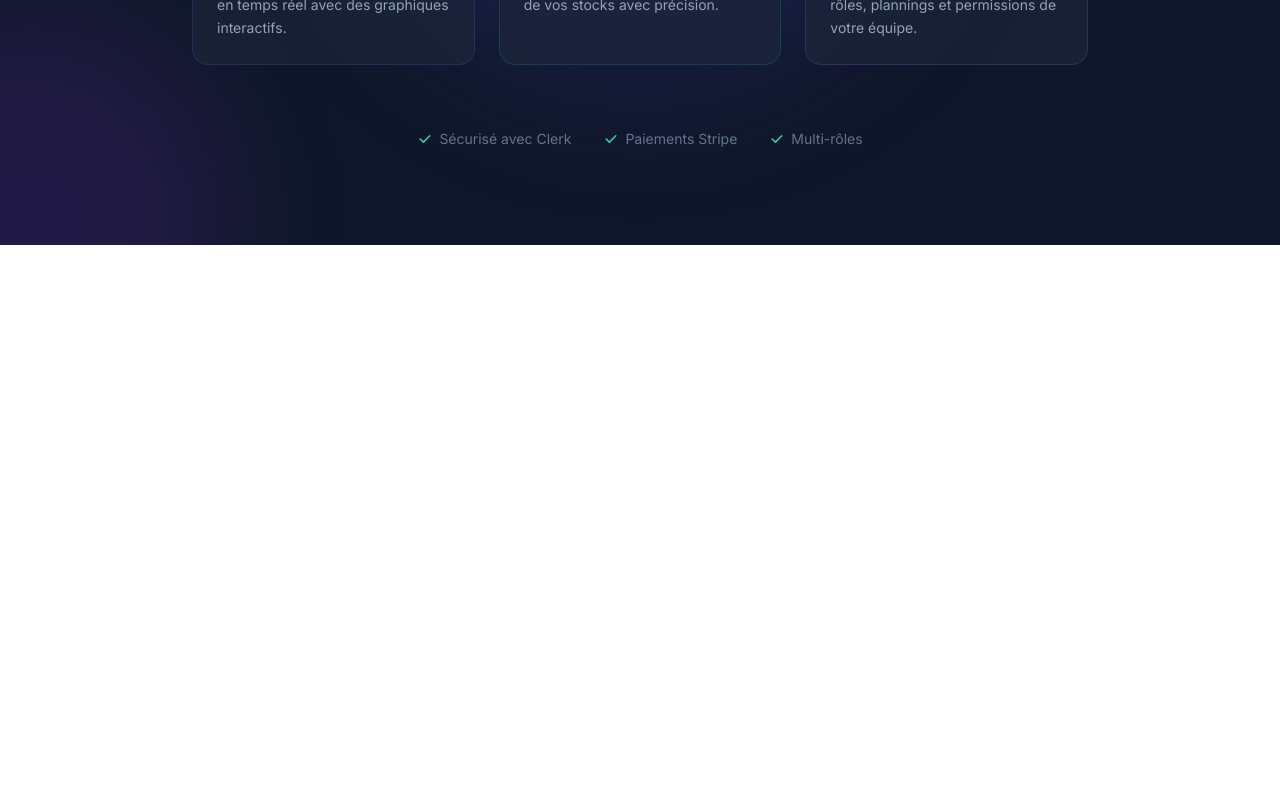
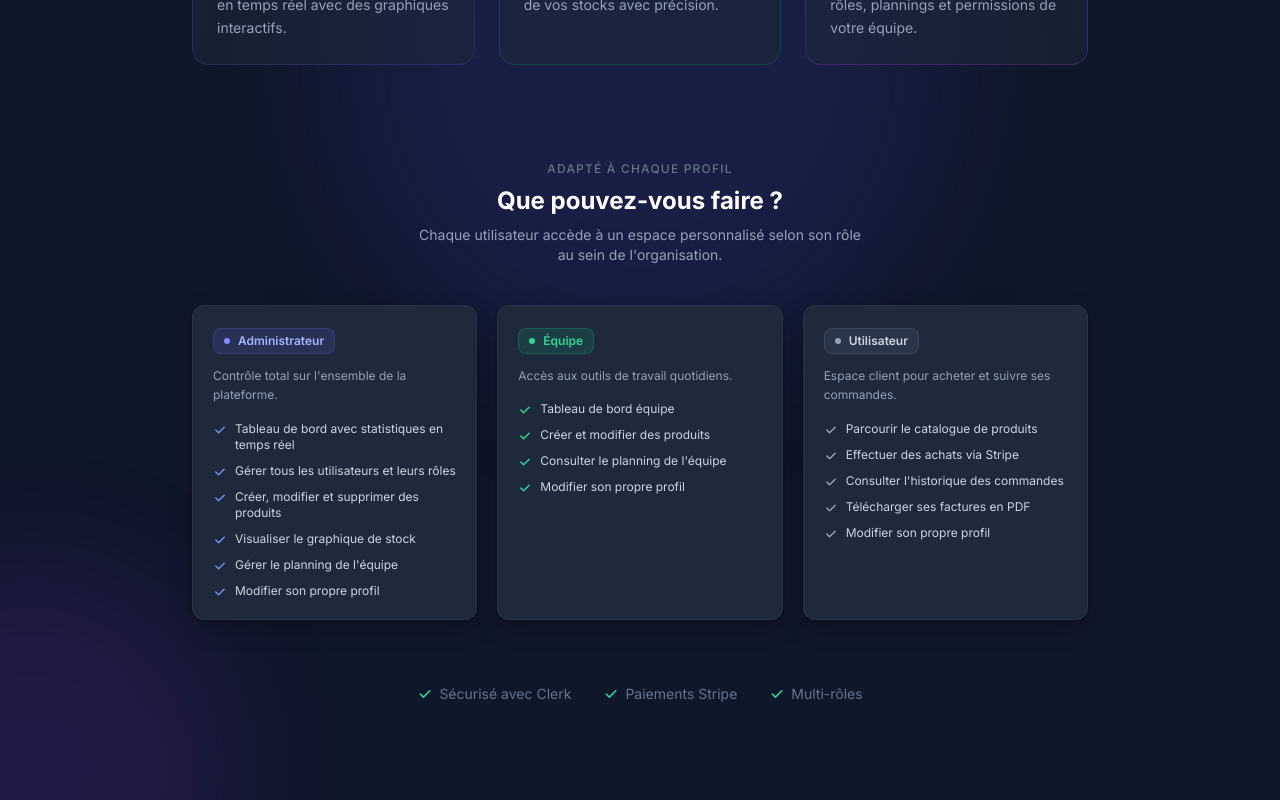
Before and after one commit to Boubacarkonate/socialErp, a Next.js app: page / in a window 1280 px wide. Shown: the part 666-1466 px from the top of the page. Before the commit the page ends 911 px from the top, so only its background shows below. Built offline with nearby package versions, Linux system fonts and the light colour scheme; no server answers.

Commit message:
feat(social-erp): ajout d'une section explicative par role sur la page d'accueil

```diff
--- a/app/page.tsx
+++ b/app/page.tsx
@@ -122,6 +122,106 @@ export default function Home() {
           })}
         </section>
 
+        {/* Role breakdown */}
+        <section className="mt-24 w-full max-w-4xl">
+          <div className="text-center mb-10">
+            <p className="text-surface-500 text-xs font-medium uppercase tracking-widest mb-2">Adapté à chaque profil</p>
+            <h2 className="text-2xl font-bold text-white">Que pouvez-vous faire ?</h2>
+            <p className="text-surface-400 text-sm mt-2 max-w-md mx-auto">
+              Chaque utilisateur accède à un espace personnalisé selon son rôle au sein de l&apos;organisation.
+            </p>
+          </div>
+
+          <div className="grid grid-cols-1 sm:grid-cols-3 gap-5">
+            {/* Admin */}
+            <div className="card p-5 flex flex-col gap-4">
+              <div>
+                <div className="inline-flex items-center gap-2 px-2.5 py-1 rounded-lg bg-brand-500/15 border border-brand-500/25 mb-3">
+                  <span className="w-1.5 h-1.5 rounded-full bg-brand-400" />
+                  <span className="text-brand-300 text-xs font-semibold">Administrateur</span>
+                </div>
+                <p className="text-surface-400 text-xs leading-relaxed">
+                  Contrôle total sur l&apos;ensemble de la plateforme.
+                </p>
+              </div>
+              <ul className="space-y-2.5">
+                {[
+                  "Tableau de bord avec statistiques en temps réel",
+                  "Gérer tous les utilisateurs et leurs rôles",
+                  "Créer, modifier et supprimer des produits",
+                  "Visualiser le graphique de stock",
+                  "Gérer le planning de l'équipe",
+                  "Modifier son propre profil",
+                ].map((item) => (
+                  <li key={item} className="flex items-start gap-2 text-surface-300 text-xs">
+                    <svg className="w-3.5 h-3.5 text-brand-400 shrink-0 mt-0.5" fill="currentColor" viewBox="0 0 20 20">
+                      <path fillRule="evenodd" d="M16.707 5.293a1 1 0 010 1.414l-8 8a1 1 0 01-1.414 0l-4-4a1 1 0 011.414-1.414L8 12.586l7.293-7.293a1 1 0 011.414 0z" clipRule="evenodd" />
+                    </svg>
+                    {item}
+                  </li>
+                ))}
+              </ul>
+            </div>
+
+            {/* Équipe */}
+            <div className="card p-5 flex flex-col gap-4">
+              <div>
+                <div className="inline-flex items-center gap-2 px-2.5 py-1 rounded-lg bg-accent-500/15 border border-accent-500/25 mb-3">
+                  <span className="w-1.5 h-1.5 rounded-full bg-accent-400" />
+                  <span className="text-accent-400 text-xs font-semibold">Équipe</span>
+                </div>
+                <p className="text-surface-400 text-xs leading-relaxed">
+                  Accès aux outils de travail quotidiens.
+                </p>
+              </div>
+              <ul className="space-y-2.5">
+                {[
+                  "Tableau de bord équipe",
+                  "Créer et modifier des produits",
+                  "Consulter le planning de l'équipe",
+                  "Modifier son propre profil",
+                ].map((item) => (
+                  <li key={item} className="flex items-start gap-2 text-surface-300 text-xs">
+                    <svg className="w-3.5 h-3.5 text-accent-400 shrink-0 mt-0.5" fill="currentColor" viewBox="0 0 20 20">
+                      <path fillRule="evenodd" d="M16.707 5.293a1 1 0 010 1.414l-8 8a1 1 0 01-1.414 0l-4-4a1 1 0 011.414-1.414L8 12.586l7.293-7.293a1 1 0 011.414 0z" clipRule="evenodd" />
+                    </svg>
+                    {item}
+                  </li>
+                ))}
+              </ul>
+            </div>
+
+            {/* Utilisateur */}
+            <div className="card p-5 flex flex-col gap-4">
+              <div>
+                <div className="inline-flex items-center gap-2 px-2.5 py-1 rounded-lg bg-surface-600/30 border border-surface-500/30 mb-3">
+                  <span className="w-1.5 h-1.5 rounded-full bg-surface-400" />
+                  <span className="text-surface-300 text-xs font-semibold">Utilisateur</span>
+                </div>
+                <p className="text-surface-400 text-xs leading-relaxed">
+                  Espace client pour acheter et suivre ses commandes.
+                </p>
+              </div>
+              <ul className="space-y-2.5">
+                {[
+                  "Parcourir le catalogue de produits",
+                  "Effectuer des achats via Stripe",
+                  "Consulter l'historique des commandes",
+                  "Télécharger ses factures en PDF",
+                  "Modifier son propre profil",
+                ].map((item) => (
+                  <li key={item} className="flex items-start gap-2 text-surface-300 text-xs">
+                    <svg className="w-3.5 h-3.5 text-surface-400 shrink-0 mt-0.5" fill="currentColor" viewBox="0 0 20 20">
+                      <path fillRule="evenodd" d="M16.707 5.293a1 1 0 010 1.414l-8 8a1 1 0 01-1.414 0l-4-4a1 1 0 011.414-1.414L8 12.586l7.293-7.293a1 1 0 011.414 0z" clipRule="evenodd" />
+                    </svg>
+                    {item}
+                  </li>
+                ))}
+              </ul>
+            </div>
+          </div>
+        </section>
+
         {/* Trust indicators */}
         <div className="mt-16 flex items-center gap-8 text-surface-500 text-sm">
           <div className="flex items-center gap-1.5">
```
